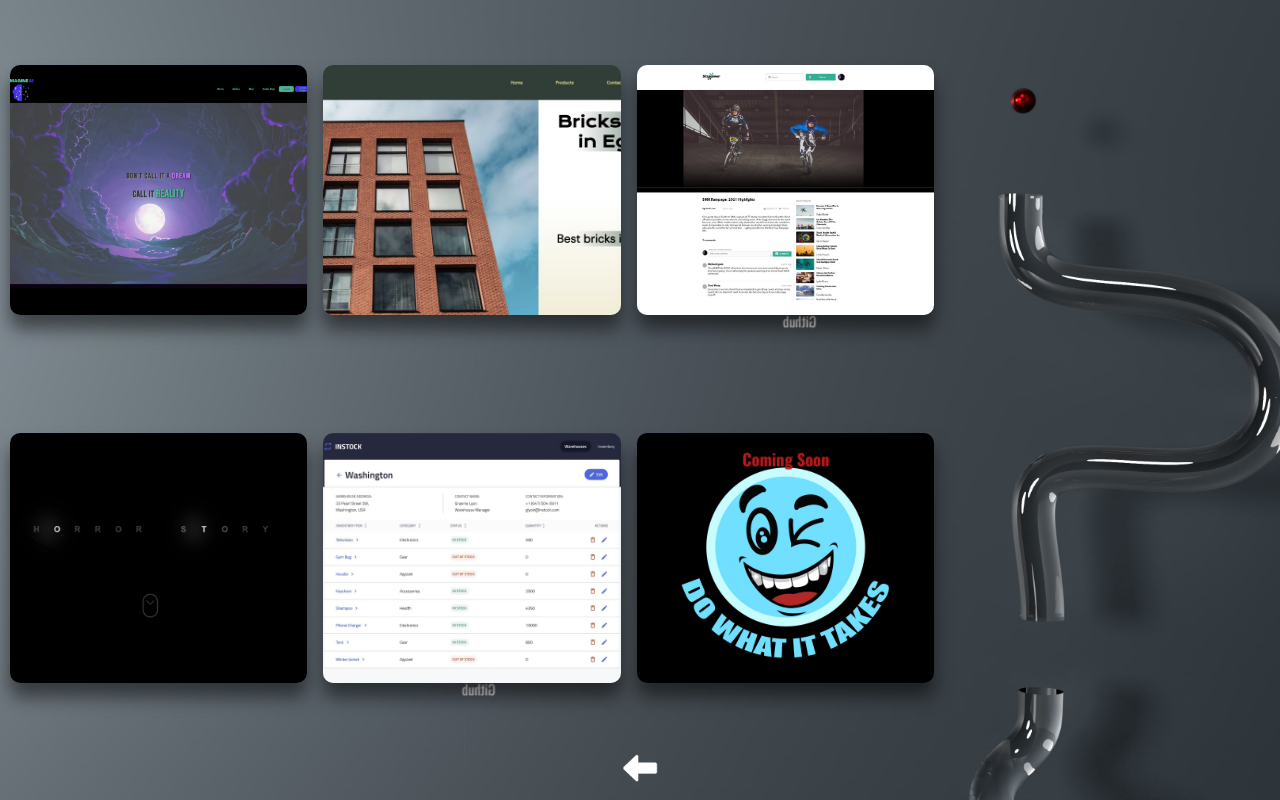
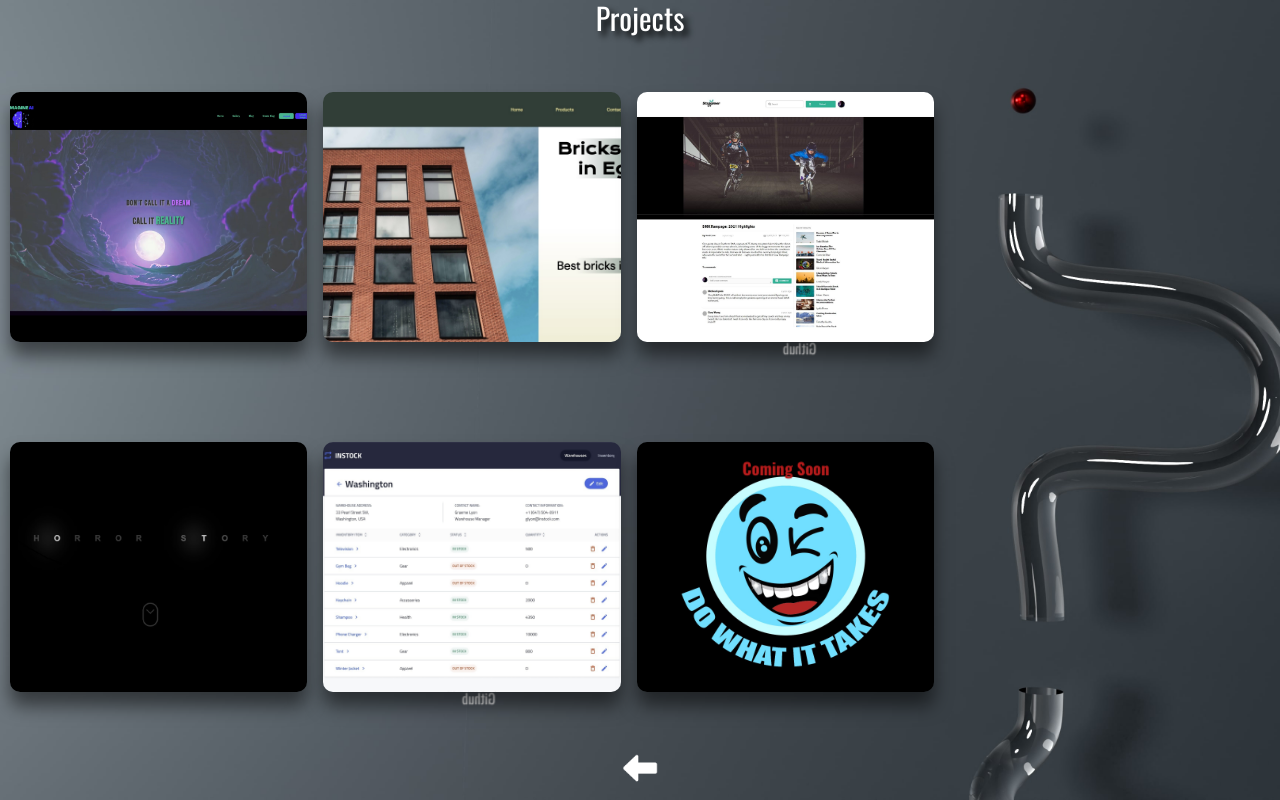
Before and after one commit to OmarMahmoud97/NextJs-Portfolio, a Next.js app: page /projects in a window 1280 px wide. Built offline with nearby package versions, Linux system fonts and the light colour scheme.

Commit message:
fix styling errors with projects page and add projects title

```diff
--- a/app/projects/page.jsx
+++ b/app/projects/page.jsx
@@ -2,7 +2,10 @@ import Button from "@/components/liquidButton/liquidButton";
 
 function Projects() {
   return (
-    <section className="project flex items-center lg:items-start flex-col justify-center xl:justify-start text-white h-screen w-screen">
+    <section className="project flex items-center lg:items-start flex-col justify-center xl:justify-evenly text-white h-screen w-screen">
+      <div className="w-full flex items-center justify-center">
+        <h1 className="text-white text-3xl textshadow">Projects</h1>
+      </div>
       <div className="flex w-9/12 h-screen flex-wrap justify-center items-center overflow-scroll h-4/5">
         <article class="col">
           <div class="container">
```
